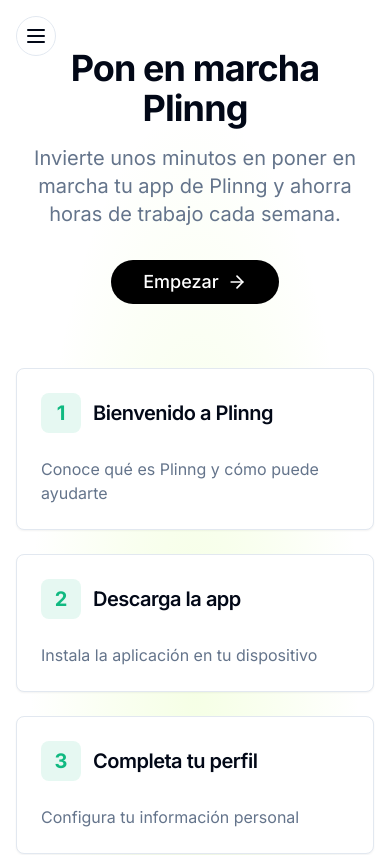
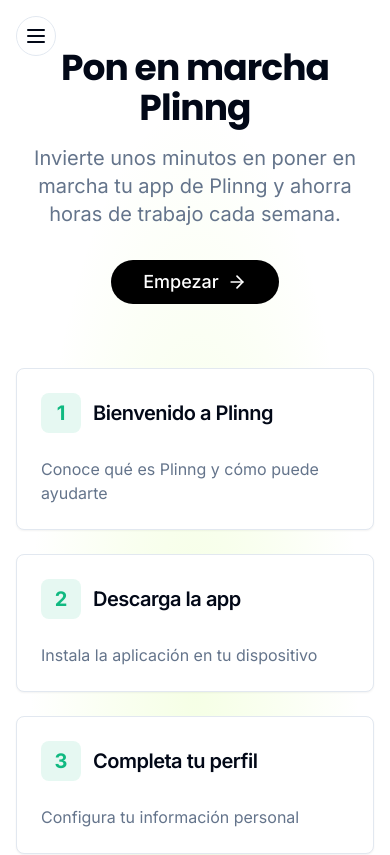
Before and after one commit to Andr3sV/plinng-onboarding, a Next.js app: page / in a window 390 px wide. Shown: the top 855 px of the page. Built offline with nearby package versions, Linux system fonts and the light colour scheme.

Commit message:
feat: aplicar fuente Poppins Bold al título principal
- Importar fuente Poppins desde next/font/google con peso 700
- Aplicar Poppins Bold al h1 'Pon en marcha Plinng' en la página principal
- Mantener estilos responsivos existentes (text-4xl sm:text-5xl lg:text-6xl)

```diff
--- a/app/page.tsx
+++ b/app/page.tsx
@@ -2,6 +2,13 @@
 import { Card, CardContent, CardDescription, CardHeader, CardTitle } from "@/components/ui/card"
 import { Button } from "@/components/ui/button"
 import { ArrowRight } from "lucide-react"
+import { Poppins } from "next/font/google"
+
+const poppins = Poppins({
+  subsets: ["latin"],
+  weight: ["700"], // Bold
+  variable: "--font-poppins"
+})
 
 const navigationCards = [
     {
@@ -40,7 +47,7 @@
     return (
         <div className="space-y-8">
             <div className="text-center space-y-4 py-8">
-                <h1 className="text-4xl font-bold tracking-tight sm:text-5xl lg:text-6xl">
+                <h1 className={`text-4xl font-bold tracking-tight sm:text-5xl lg:text-6xl ${poppins.className}`}>
                     Pon en marcha Plinng
                 </h1>
                 <p className="text-xl text-muted-foreground max-w-2xl mx-auto">
```
Also changed, not shown: package.json (+7 -8 lines), 1 other file (tests, documents, lock files or other folders).
